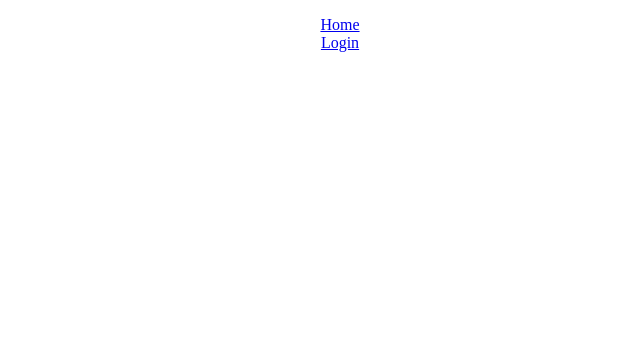
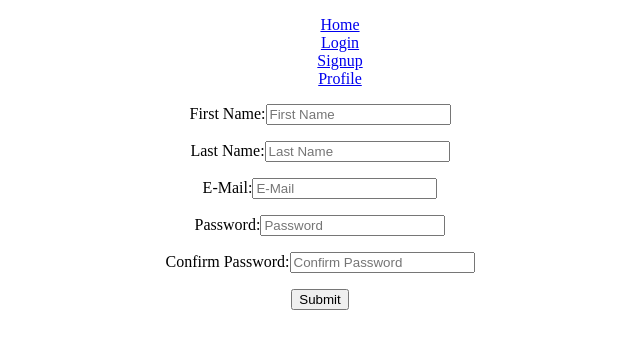
Before and after one commit to andela/goodfellas-ah-frontend, a React (Create React App) app: page /Signup in a window 1280 px wide. Shown: the top 348 px of the page, without its empty margins (320-960 px from the left). Built offline with nearby package versions, Linux system fonts and the light colour scheme.

Commit message:
feat(user-signup): add logic and files for user sign up fuctionality
- add logic and files for user sign up fuctionality

[Delivers #160618060]

```diff
--- a/src/actions/actionTypes.js
+++ b/src/actions/actionTypes.js
@@ -1,3 +1,6 @@
 // this is san example
 export const TEST_DISPATCH = 'TEST_DISPATCH';
 export const ERROR_DISPATCH = 'TEST_DISPATCH';
+
+export const AUTH_USER = 'signin_user';
+export const AUTH_ERROR = 'signin_error';
--- /dev/null
+++ b/src/actions/signupActions.js
@@ -0,0 +1,24 @@
+import axios from 'axios';
+import * as types from './actionTypes';
+
+const URL = 'http://localhost:8000';
+
+const processSignUp = (body, history) => async (dispatch) => {
+  try {
+    const res = await axios.post(`${URL}/api/auth/signup`, body);
+
+    dispatch({
+      type: types.AUTH_USER,
+      payload: res.data.token,
+    });
+    localStorage.setItem('token', res.data.token);
+    history.push('/user/profile');
+  } catch (error) {
+    dispatch({
+      type: types.AUTH_ERROR,
+      payload: error.response.data.message || error.response.data.error,
+    });
+  }
+};
+
+export default processSignUp;
--- /dev/null
+++ b/src/components/Profile.js
@@ -0,0 +1,8 @@
+import React from 'react';
+
+
+export default () => (
+  <div>
+    <p>My profile ....</p>
+  </div>
+);
--- a/src/containers/App.js
+++ b/src/containers/App.js
@@ -2,6 +2,8 @@ import React from 'react';
 import { Link, Route } from 'react-router-dom';
 import HomePage from '../components/HomePage';
 import Login from '../components/Login';
+import Profile from '../components/Profile';
+import Signup from './Signup';
 import '../styles/styles.scss';
 
 export default () => (
@@ -14,9 +16,18 @@ export default () => (
         <li>
           <Link to="/Login">Login</Link>
         </li>
+        <li>
+          <Link to="/Signup">Signup</Link>
+        </li>
+        <li>
+          <Link to="/user/profile">Profile</Link>
+        </li>
       </ul>
     </nav>
     <Route exact path="/" component={HomePage} />
     <Route path="/Login" component={Login} />
+    <Route path="/Signup" component={Signup} />
+    <Route path="/user/profile" component={Profile} />
   </div>
+
 );
--- /dev/null
+++ b/src/containers/Signup.js
@@ -0,0 +1,180 @@
+import React, { Component } from 'react';
+import { connect } from 'react-redux';
+import processSignUp from '../actions/signupActions';
+import '../styles/styles.scss';
+
+
+class Signup extends Component {
+  state = {
+    // input fields
+    firstname: '',
+    lastname: '',
+    email: '',
+    password: '',
+    confirmPassword: '',
+
+    // error fields
+    firstnameError: '',
+    lastnameError: '',
+    emailError: '',
+    passwordError: '',
+    confirmPasswordError: '',
+  };
+
+  validateField = (field, fieldNames) => {
+    const errors = {};
+
+    errors[`${field}Error`] = '';
+
+    // checks for empty fields
+    if (!this.state[field] || this.state[field].trim() === '') {
+      errors[`${field}Error`] = `${fieldNames[field]} field must be filled`;
+    }
+
+    // checks for valid email
+    const emailFormat = /^[\w._-]+[+]?[\w._-]+@[\w.-]+\.[a-zA-Z]{2,6}$/;
+    if (this.state.email !== '') {
+      if (!emailFormat.test(this.state.email.trim())) {
+        errors.emailError = 'You\'ve entered an invalid email';
+      }
+    }
+
+    // checks if passwords match
+    const alphaNumberic = /((^[0-9]+[a-z]+)|(^[a-z]+[0-9]+))+[0-9a-z]+$/i;
+    if (this.state.password !== '') {
+      if (this.state.password.length < 5 && !alphaNumberic.test(this.state.password.trim())) {
+        errors.passwordError = 'Your password must be an alphanumberic characters greater than 4';
+      }
+    }
+
+    // checks if passwords match
+    if (this.state.password !== '' && this.state.confirmPassword !== '') {
+      if (this.state.password !== this.state.confirmPassword) {
+        errors.confirmPasswordError = 'Passwords do not match';
+      }
+    }
+
+    this.setState({ ...errors });
+
+    if (errors[`${field}Error`] !== '') {
+      return false;
+    }
+
+    return true;
+  }
+
+  handleSubmit = (event) => {
+    event.preventDefault();
+    const fieldNames = {
+      firstname: 'First Name',
+      lastname: 'Last Name',
+      email: 'Email',
+      password: 'Password',
+      confirmPassword: 'Confirm Password',
+    };
+
+    const fields = Object.keys(fieldNames);
+
+    const isValid = fields.map((field) => this.validateField(field, fieldNames));
+
+    const {
+      firstname, lastname, email, password,
+    } = this.state;
+
+    const body = {
+      firstname, lastname, email, password,
+    };
+
+    if (isValid.includes(false) === false) {
+      this.props.processSignUp(body, this.props.history);
+    }
+  }
+
+
+  handleChange = (event) => {
+    this.setState({ [event.target.name]: event.target.value });
+  }
+
+
+  render() {
+    return (
+      <div>
+        <form onSubmit={this.handleSubmit}>
+
+          <p>{this.props.message}</p>
+          <div>
+            <label htmlFor="firstName">First Name:</label>
+            <input
+              type="text"
+              value={this.state.firstname}
+              onChange={this.handleChange}
+              name="firstname"
+              id="firstName"
+              placeholder="First Name"
+            />
+            <p>{this.state.firstnameError}</p>
+          </div>
+
+          <div>
+            <label htmlFor="lastName">Last Name:</label>
+            <input
+              type="text"
+              value={this.state.lastname}
+              onChange={this.handleChange}
+              name="lastname"
+              id="lastName"
+              placeholder="Last Name"
+            />
+            <p>{this.state.lastnameError}</p>
+          </div>
+
+          <div>
+            <label htmlFor="email">E-Mail:</label>
+            <input
+              type="email"
+              value={this.state.email}
+              onChange={this.handleChange}
+              name="email"
+              id="email"
+              placeholder="E-Mail"
+            />
+            <p>{this.state.emailError}</p>
+          </div>
+
+          <div>
+            <label htmlFor="password">Password:</label>
+            <input
+              type="password"
+              value={this.state.password}
+              onChange={this.handleChange}
+              name="password"
+              id="password"
+              placeholder="Password"
+            />
+            <p>{this.state.passwordError}</p>
+          </div>
+
+          <div>
+            <label htmlFor="confirmPassword">Confirm Password:</label>
+            <input
+              type="password"
+              value={this.state.confirmPassword}
+              onChange={this.handleChange}
+              name="confirmPassword"
+              id="confirmPassword"
+              placeholder="Confirm Password"
+            />
+            <p>{this.state.confirmPasswordError}</p>
+          </div>
+          <div>
+            <button type="submit">Submit</button>
+          </div>
+        </form>
+      </div>);
+  }
+}
+
+
+const mapStateToProps = (state) => ({ message: state.auth.errorMessage });
+
+export default connect(mapStateToProps, { processSignUp })(Signup);
--- a/src/index.js
+++ b/src/index.js
@@ -1,11 +1,16 @@
 import React from 'react';
 import ReactDOM from 'react-dom';
+import { Provider } from 'react-redux';
 import { BrowserRouter } from 'react-router-dom';
 import './styles/styles.scss';
 import App from './containers/App';
+import store from './store';
 
 ReactDOM.render(
-  <BrowserRouter>
-    <App />
-  </BrowserRouter>, document.getElementById('root'),
+  <Provider store={store}>
+    <BrowserRouter>
+      <App />
+    </BrowserRouter>
+  </Provider>,
+  document.getElementById('root'),
 );
--- a/src/reducers/authReducer.js
+++ b/src/reducers/authReducer.js
@@ -1,17 +1,22 @@
 import * as types from '../actions/actionTypes';
 
 const initialState = {
-  isAuthenticated: false,
-  user: {},
+  authenticated: '',
+  errorMessage: '',
 };
 
 
 export default (state = initialState, action) => {
   switch (action.type) {
-    case types.TEST_DISPATCH:
+    case types.AUTH_USER:
       return {
         ...state,
-        user: action.payload,
+        authenticated: action.payload,
+      };
+    case types.AUTH_ERROR:
+      return {
+        ...state,
+        errorMessage: action.payload,
       };
     default:
       return state;
```
Also changed, not shown: src/actions/authActions.js (deleted, +0 -13 lines).
